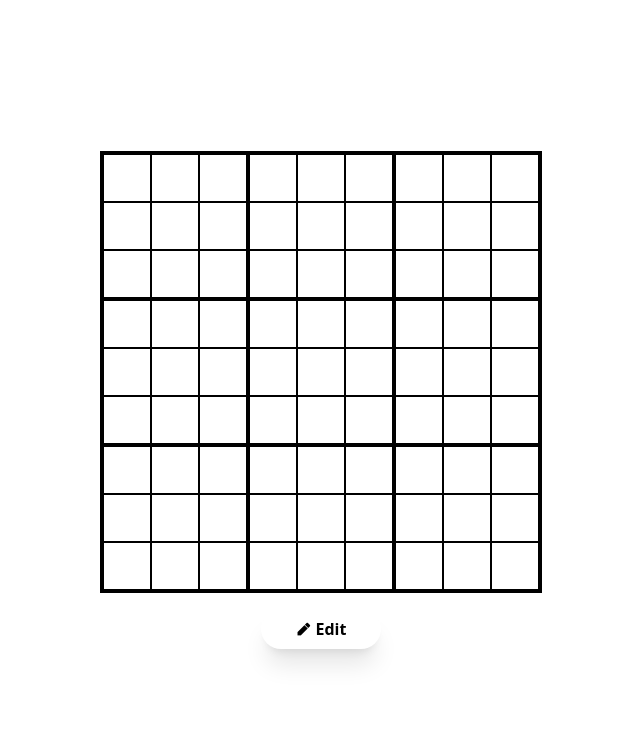
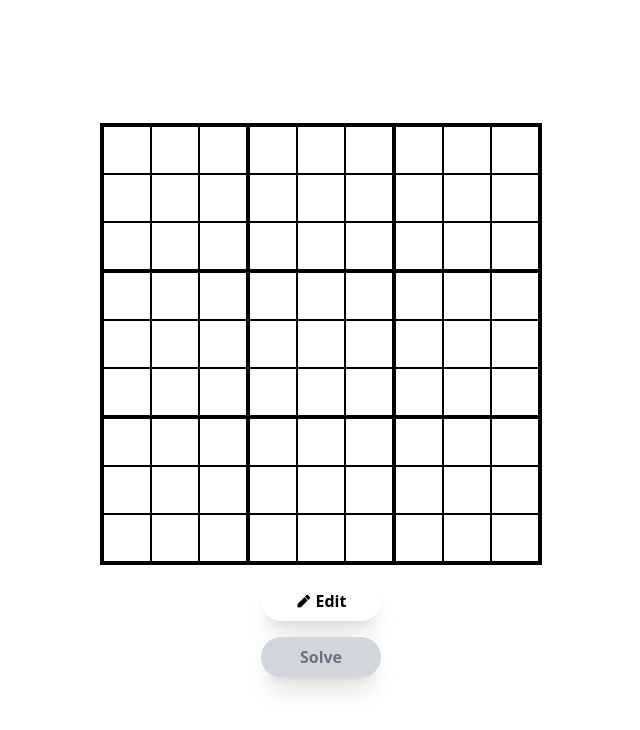
Before and after one commit to Ansssh/sudoku-solver, a React app: page / in a window 1280 px wide. Shown: the top 730 px of the page, without its empty margins (319-959 px from the left). Built offline with nearby package versions, Linux system fonts and the light colour scheme; the HTML template or start-up script is replaced by a standard one.

Commit message:
Added Solve Button - Avl After filling 17 cells

```diff
--- a/src/App.jsx
+++ b/src/App.jsx
@@ -19,6 +19,10 @@ function App() {
         }
     };
 
+    const countFilledCells = () => {
+        return board.flat().filter(cell => cell !== '').length;
+    };
+
     return (
         <div className='w-screen h-screen flex items-center justify-center gap-4 flex-col'>
             <Board
@@ -36,6 +40,13 @@ function App() {
                 <Button text="Edit" seal="ri-pencil-fill" viewNumbers={viewNumbers} setviewNumbers={setviewNumbers} />
             }
 
+            <button
+                disabled={countFilledCells() < 17}
+                onClick={() => console.log("Solve clicked")}
+                className={`flex items-center justify-center gap-1 w-30 h-10 font-bold rounded-full shadow-xl hover:ring ${countFilledCells() < 17 ? "bg-gray-300 text-gray-500 cursor-not-allowed" : "bg-white"}`}
+            >
+                Solve
+            </button>
 
         </div>
     );
```
